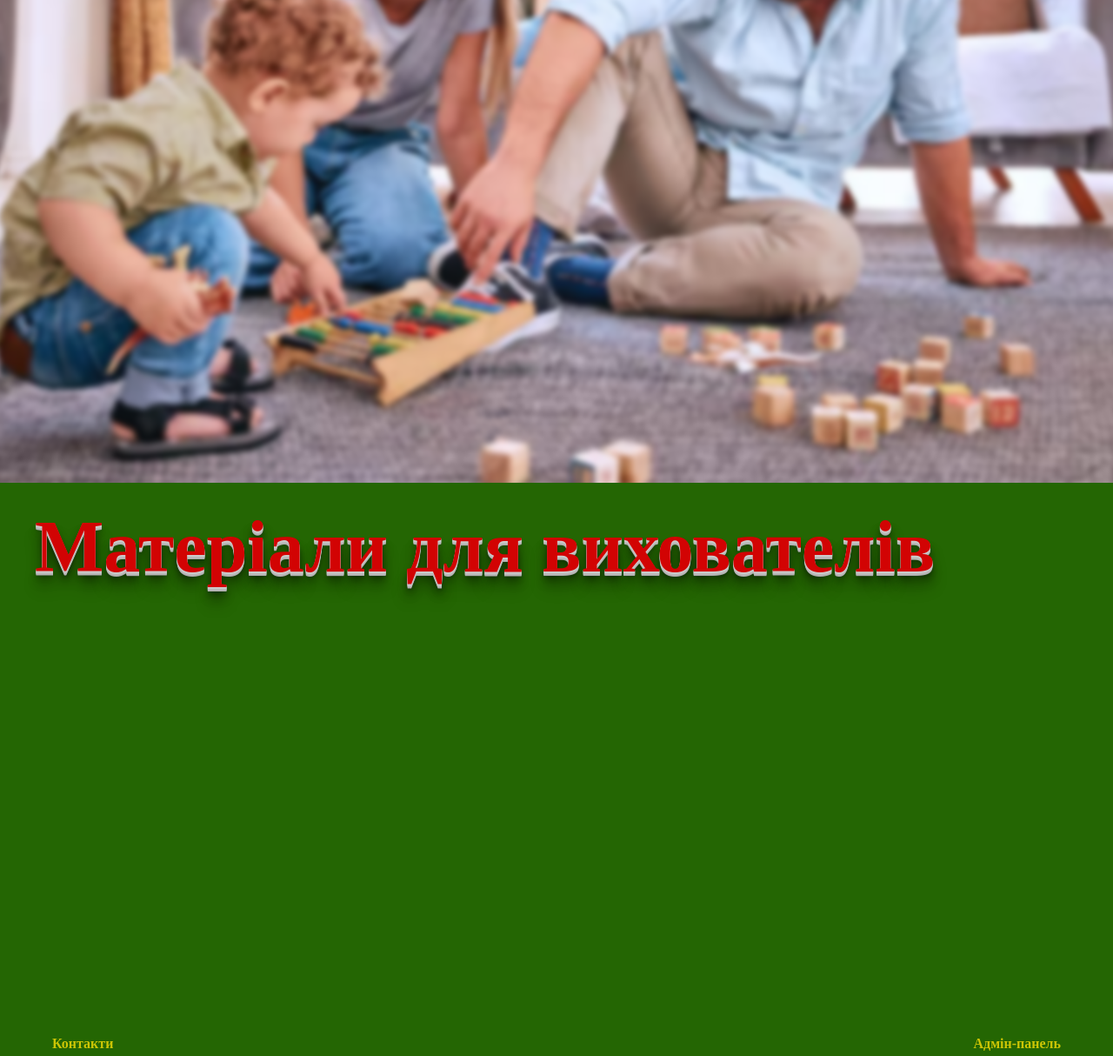
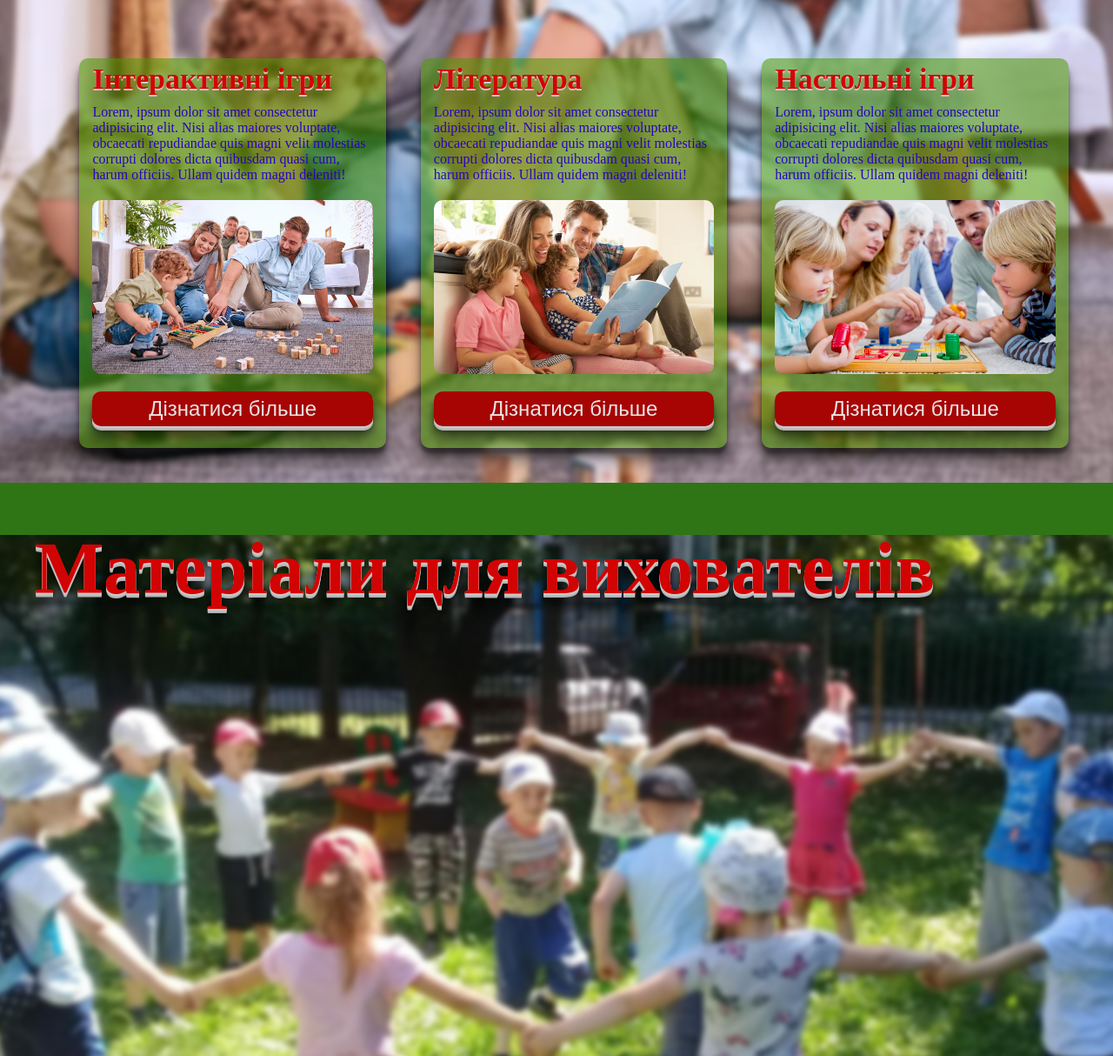
Before and after one commit to VIKTORIYA-S/safety, a plain HTML site: page index.html in a window 1280 px wide. Shown: the part 1100-2314 px from the top of the page at 87% size. Drawn offline with Linux system fonts and the light colour scheme.

Commit message:
add content

```diff
--- a/index.html
+++ b/index.html
@@ -30,6 +30,38 @@
         </section>
         <section class="parents" id="parents">
             <h2 class="hero__title parents__title">Корисні та цікаві поради батькам</h2>
+            <div class="parents__wrapper">
+                <ul class="parents__list">
+                    <li class="parents__item">
+                        <h3 class="parents__item__title">Інтерактивні ігри</h3>
+                        <p class="parents__item__text">Lorem, ipsum dolor sit amet consectetur adipisicing elit. Nisi alias maiores
+                             voluptate, obcaecati repudiandae quis magni velit molestias corrupti
+                             dolores dicta quibusdam quasi cum, harum officiis. Ullam quidem magni
+                             deleniti!</p>
+                             <div class="parents__item__block parents__item__block_1"></div>
+                            <button class="parents__item__button">Дізнатися більше</button>
+                    </li>
+                    <li class="parents__item">
+                        <h3 class="parents__item__title">Література</h3>
+                        <p class="parents__item__text">Lorem, ipsum dolor sit amet consectetur
+                            adipisicing elit. Nisi alias maiores voluptate, obcaecati repudiandae
+                            quis magni velit molestias corrupti dolores dicta quibusdam quasi cum,
+                            harum officiis. Ullam quidem magni deleniti!</p>
+                            <div class="parents__item__block parents__item__block_2"></div>
+                            <button class="parents__item__button">Дізнатися більше</button>
+                    </li>
+                    <li class="parents__item">
+                        <h3 class="parents__item__title">Настольні ігри</h3>
+                        <p class="parents__item__text">Lorem, ipsum dolor sit amet consectetur
+                            adipisicing elit. Nisi alias maiores voluptate, obcaecati repudiandae
+                            quis magni
+                        velit molestias corrupti dolores dicta quibusdam quasi cum, harum officiis.
+                        Ullam quidem magni deleniti!</p>
+                        <div class="parents__item__block parents__item__block_3"></div>
+                            <button class="parents__item__button">Дізнатися більше</button>
+                    </li>
+                </ul>
+            </div>
         </section>
         <section class="caregivers" id="caregivers">
             <h2 class="hero__title parents__title">Матеріали для вихователів</h2>
--- a/main.js
+++ b/main.js
@@ -12,11 +12,11 @@ button.addEventListener('click', function () {
     const value = input.value;
     if (value === PAROL) {
         window.open("admin.html", "_blank");
+        modal.classList.remove("open");
         // window.location.href = "admin.html";
         // или window.open("success.html", "_self");
     } else {
         alert("Неправильный пароль!");
     }
     input.value = '';
-    modal.classList.remove('open');
 });
--- a/style.css
+++ b/style.css
@@ -6,14 +6,14 @@ body {
     margin: 0;
     padding: 0;
     box-sizing: border-box;
-    background-color: #246603;
+    /* background: radial-gradient(circle, rgba(0, 84, 0, 0.859) 0%, rgb(5, 191, 82) 50%, rgb(2, 206, 2) 100%); */
+    background: #1c6801e9;
 }
+
 
 .container {
     padding: 0 20px;
-    background-color: #246603;
-;
-    margin: 0 auto;
+    background: radial-gradient(circle, rgba(7, 110, 7, 0.7) 0%, rgba(42, 181, 100, 1) 50%, rgba(9, 224, 9, 1) 100%);    margin: 0 auto;
 }
 
 
@@ -56,13 +56,13 @@ body {
     font-size: 20px;
     font-weight: 600;
     line-height: 0.8;
-    color: #ccc505;
+    color: #fcf303;
 }
 
 .logo__title:hover {
-    color: #5ef926;
-    translate: 0.3;
+    color: #fc0202;
     cursor: pointer;
+    transition: all 0.5s ease-in-out;
 }
 
 .nav {
@@ -78,15 +78,23 @@ body {
 }
 
 .nav__link a {
-    font-size: 16px;
+    font-size: 18px;
     font-weight: 600;
-    color: #ccc505;
+    color: #fcf303;
     text-decoration: none;
 }
 
 .nav__link a:hover {
-    color: #5ef926;
+    color: #fb0101;
     cursor: pointer;
+    transition: all 0.5s ease-in-out;
+}
+
+.main {
+    width: 100%;
+    display: flex;
+    flex-direction: column;
+    overflow: hidden;
 }
 
 .hero {
@@ -128,6 +136,10 @@ body {
     overflow-y: hidden;
     overflow-x: hidden;
     background-repeat: no-repeat;
+    margin-bottom: 60px;
+    display: flex;
+    flex-direction: column;
+    justify-content: space-between;
 }
 
 .parents::after {
@@ -141,10 +153,108 @@ body {
   z-index: -1;
   transform: scale(1.1);
   overflow-y: hidden;
+  overflow-x: hidden;
+  overflow: hidden;
 }
 
 .parents__title {
     color: #d20303;
+    padding-top: 5px;
+}
+
+.parents__list {
+    display: flex;
+    gap: 40px;
+    list-style-type: none;
+    padding-left: 40px;
+    justify-content: center;
+    margin-bottom: 40px;
+}
+
+.parents__item {
+    width: 26%;
+    display: flex;
+    flex-direction: column;
+    gap: 10px;
+    background-color: rgba(77, 153, 2, 0.555);
+    border-radius: 10px;
+    padding: 15px;
+    padding-top: 5px;
+    box-shadow:
+            0px 6px 3px rgba(0, 0, 0, 0.2),
+            0px 8px 6px rgba(0, 0, 0, 0.2),
+            0px 12px 12px rgba(0, 0, 0, 0.25),
+            0px 18px 18px rgba(0, 0, 0, 0.3);
+}
+
+.parents__item__title {
+    margin: 0;
+    font-size: 34px;
+    color: #d20303;
+    text-shadow:
+        0px 1px 0px #ccc,
+        0px 2px 0px #c9c9c9,
+        0px 18px 18px rgba(0,0,0,0.3);
+}
+
+.parents__item__text {
+    margin: 0;
+    font-size: 16px;
+    color: #2903c1;
+}
+
+.parents__item__block {
+    width: 100%;
+    height: 200px;
+    background-size: cover;
+    background-position: center;
+    border-radius: 10px;
+    margin-top: 10px;
+}
+
+.parents__item__block_1 {
+    background-image: url("image/parents.avif");
+}
+
+.parents__item__block_2 {
+    background-image: url("image/book.jpg");
+}
+
+.parents__item__block_3 {
+    background-image: url("image/table_game.jpg");
+}
+
+.parents__item__button {
+    width: 100%;
+    height: 40px;
+    background-color: #a70404;
+    color: #e7e5e5;
+    font-size: 24px;
+    outline: none;
+    border: none;
+    border-radius: 10px;
+    box-shadow:
+        0px 1px 0px #ccc,
+        0px 2px 0px #c9c9c9,
+        0px 3px 0px #bbb,
+        0px 4px 0px #b9b9b9,
+        0px 5px 0px #aaa,
+        0px 6px 3px rgba(0,0,0,0.2),
+        0px 8px 6px rgba(0,0,0,0.2),
+        0px 12px 12px rgba(0,0,0,0.25),
+        0px 18px 18px rgba(0,0,0,0.3);
+        margin-top: 10px;
+        margin-bottom: 10px;
+        cursor: pointer;
+        transition: all 0.3s ease-in-out;
+}
+
+.parents__item__button:hover {
+    background-color: #d3bb03;
+    transition: all 0.3s ease-in-out;
+    cursor: pointer;
+    color: #a70404;
+    font-weight: 600;
 }
 
 .footer__nav {
@@ -158,8 +268,29 @@ body {
 }
 
 .caregivers {
-    height: 600px;
-    /* background-color: blueviolet; */
+    position: relative;
+    width: 100vw;
+    height: 100vh;
+    /* background-image: url("image/caregivers.jpg"); */
+    background-size: cover;
+    background-position: center;
+    background-repeat: no-repeat;
+    overflow: hidden;
+}
+
+.caregivers::after {
+  content: "";
+  position: absolute;
+  inset: 0; /* заменяет top:0; left:0; right:0; bottom:0; */
+  background-image: url("image/caregivers.jpg");
+  background-size: cover;
+  background-position: center;
+  filter: blur(3px);
+  z-index: -1;
+  transform: scale(1.1);
+  overflow-y: hidden;
+  overflow-x: hidden;
+  overflow: hidden;
 }
 
 .modal {
@@ -168,8 +299,7 @@ body {
     left: 0;
     width: 100vw;
     height: 100vh;
-    background-color: rgba(72, 183, 183, 0.813);
-    /* display: flex; */
+    background-color: rgba(7, 7, 7, 0.638);
     display: none;
     align-items: center;
     justify-content: center;
```
Also changed, not shown: image/book.jpg (added), image/caregivers.jpg (renamed from image/1687251526_kartin-papik-pro-p-kartinki-podvizhnie-igri-na-ulitse-vesnoi-56.jpg), image/table_game.jpg (added).
